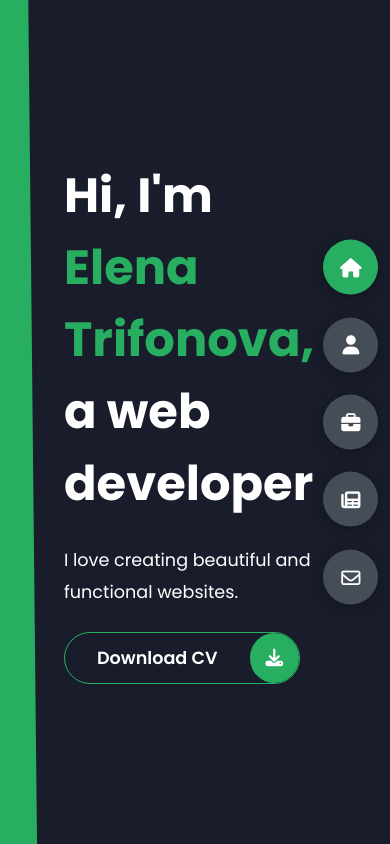
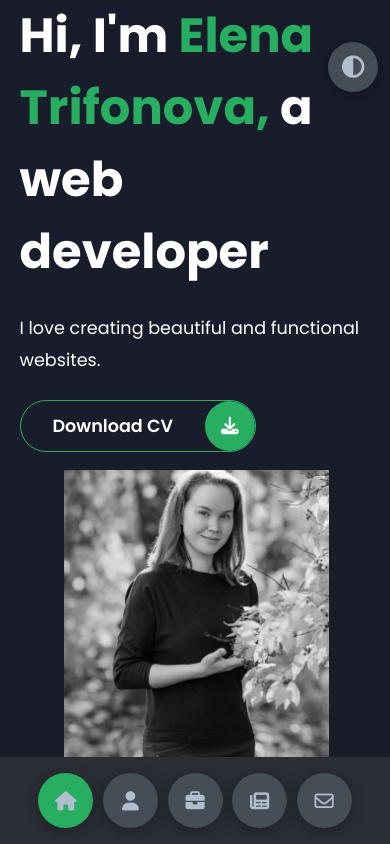
Before and after one commit to etrifonova/My-Portfolio, a plain HTML site: page index.html in a window 390 px wide. Drawn offline with Linux system fonts and the light colour scheme.

Commit message:
feat: add _media for rwd

```diff
--- a/app.js
+++ b/app.js
@@ -34,5 +34,14 @@ function pageTransitions() {
         }
     })
 }
-// 'this' keyword doesn't exist in arrow functions, which is why there was an error in the arrow function; it was then changed for a usual function
-pageTransitions()
+
+// Toggle theme
+const themeBtn = document.querySelector('.theme-btn');
+themeBtn.addEventListener('click', () => {
+    let element = document.body;
+    element.classList.toggle('light-mode');
+})
+
+
+
+pageTransitions();
--- a/index.html
+++ b/index.html
@@ -342,6 +342,10 @@
         </div>
         <!-- data-id: when clicking on the button, it's going to look for the corresponding section with this id -->
 
+        <div class="theme-btn">
+            <i class="fas fa-adjust"></i>
+        </div>
+
         <script src="app.js"></script>
 
 </body>
--- /dev/null
+++ b/styles/_media.scss
@@ -0,0 +1,46 @@
+
+@media screen and (max-width: 600px) {
+    header {
+        padding: 0;
+
+    }
+    header .right-header {
+        padding: 0 !important;
+    }
+
+    .theme-btn {
+        width: 50px;
+        height: 50px;
+    }
+
+    .header-content {
+        grid-template-columns: 1fr;
+        padding-bottom: 6rem;
+    }
+
+    .left-header {
+        .h-shape {
+            display: none;
+        }
+    }
+
+    .right-header {
+        grid-row: 1;
+        width: 90%;
+        margin: 0 auto;
+    }
+
+    .controls {
+        top: auto;
+        bottom: 0;
+        flex-direction: row;
+        justify-content: center;
+        left: 50%;
+        transform: translateX(-50%);
+        width: 100%;
+        background-color: var(--color-grey-5);
+        .control {
+            margin: 1rem .3rem;
+        }
+    }
+}
--- a/styles/styles.scss
+++ b/styles/styles.scss
@@ -1,3 +1,4 @@
+// reset browser default
 
 
 
@@ -13,7 +14,7 @@
     --color-secondary: #27AE60;
     --color-white: #FFFFFF;
     --color-black: #000;
-    --color-grey0: #f8f8f8;
+    --color-grey-0: #f8f8f8;
     --color-grey-1: #dbe1e8;
     --color-grey-2: #b2becd;
     --color-grey-3: #6c7983;
@@ -22,6 +23,20 @@
     --color-grey-6: #12181b;
     --br--sm-2: 14px;
     --box-shadow-1: 0 3px 15px rgba(0, 0, 0,.3);
+}
+
+.light-mode {
+    --color-primary: #FFFFFF;
+    --color-secondary: #F56692;
+    --color-white: #454e56;
+    --color-black: #000;
+    --color-grey-0: #f8f8f8;
+    --color-grey-1: #6c7983;
+    --color-grey-2: #6c7983;
+    --color-grey-3: #6c7983;
+    --color-grey-4: #454e56;
+    --color-grey-5: #f8f8f8;
+    --color-grey-6: #12181b;
 
 }
 
@@ -133,10 +148,35 @@ section {
         box-shadow: var(--box-shadow-1);
         i {
             font-size: 1.2rem;
-            color: var(--color-grey2);
+            color: var(--color-grey-2);
             pointer-events: none;
         }
     }
+}
+
+.theme-btn {
+    top: 5%;
+    right: 3%;
+    width: 70px;
+    height: 70px;
+    border-radius: 50%;
+    cursor: pointer;
+    background-color: var(--color-grey-4);
+    position: fixed;
+    display: flex;
+    align-items: center;
+    justify-content: center;
+    box-shadow: 0 3px 15px rgba(0, 0, 0, .3);
+    transition: all .1s ease-in-out;
+    &:active {
+        transform: translateY(-5px);
+    }
+    i {
+        font-size: 1.4rem;
+        color: var(--color-grey-2);
+        pointer-events: none;
+    }
+
 }
 
 // header content
@@ -702,3 +742,5 @@ section {
 
     }
 }
+
+@import './media';
```
Also changed, not shown: styles/styles.css, 1 other file.
